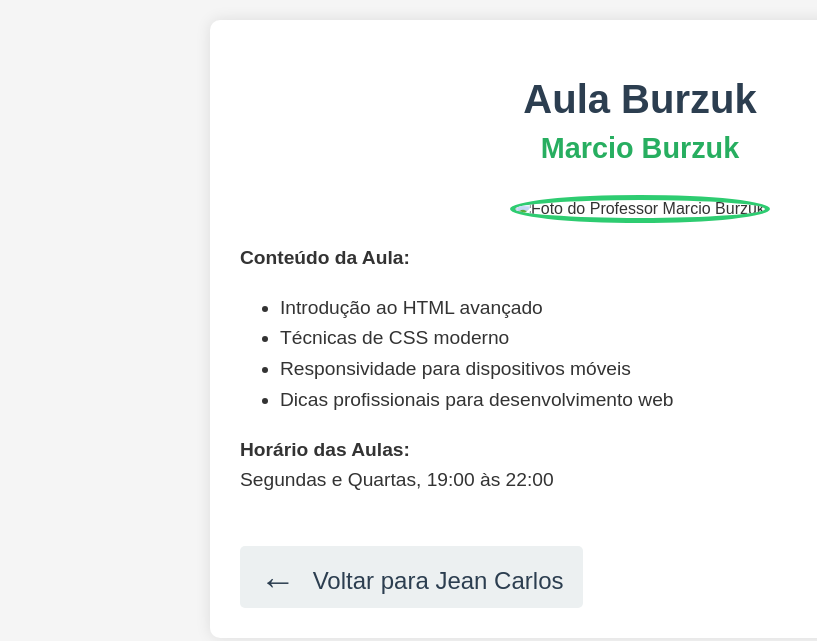
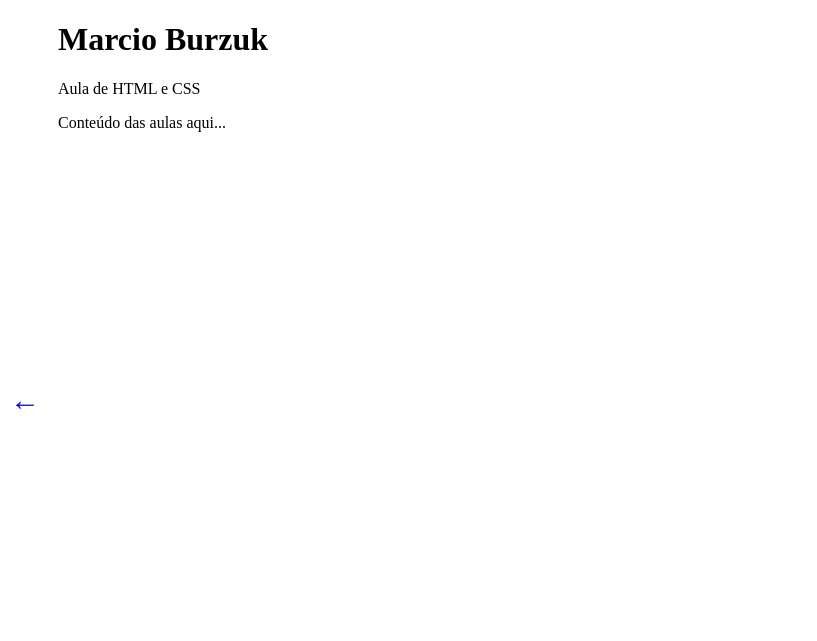
Before and after one commit to neajo/v3, a plain HTML site: page pagina2.html in a window 1280 px wide. Shown: the whole page, without its empty margins (0-817 px from the left). Drawn offline with Linux system fonts and the light colour scheme.

Commit message:
Update pagina2.html

```diff
--- a/pagina2.html
+++ b/pagina2.html
@@ -1,96 +1,19 @@
 <!DOCTYPE html>
-<html lang="pt-br">
+<html>
 <head>
-    <meta charset="UTF-8">
-    <meta name="viewport" content="width=device-width, initial-scale=1.0">
-    <title>Aula Burzuk - Marcio Burzuk</title>
-    <style>
-        body {
-            font-family: Arial, sans-serif;
-            background-color: #f5f5f5;
-            margin: 0;
-            padding: 20px;
-            color: #333;
-        }
-        .container {
-            max-width: 800px;
-            margin: 0 auto;
-            background-color: white;
-            padding: 30px;
-            border-radius: 10px;
-            box-shadow: 0 0 15px rgba(0,0,0,0.1);
-        }
-        h1 {
-            color: #2c3e50;
-            text-align: center;
-            font-size: 2.5em;
-            margin-bottom: 10px;
-        }
-        .nome-professor {
-            text-align: center;
-            font-size: 1.8em;
-            color: #27ae60;
-            margin-bottom: 30px;
-            font-weight: bold;
-        }
-        .foto-professor {
-            display: block;
-            margin: 20px auto;
-            width: 250px;
-            border-radius: 50%;
-            border: 5px solid #2ecc71;
-        }
-        .link-voltar {
-            display: inline-block;
-            margin-top: 30px;
-            font-size: 1.5em;
-            text-decoration: none;
-            color: #2c3e50;
-            background-color: #ecf0f1;
-            padding: 10px 20px;
-            border-radius: 5px;
-            transition: all 0.3s;
-        }
-        .link-voltar:hover {
-            background-color: #2ecc71;
-            color: white;
-        }
-        .seta-grande {
-            font-size: 1.5em;
-            margin-right: 10px;
-        }
-        .conteudo-aula {
-            font-size: 1.2em;
-            line-height: 1.6;
-            margin-bottom: 20px;
-        }
-    </style>
+    <title>Aula Burzuk</title>
 </head>
 <body>
-    <div class="container">
-        <h1>Aula Burzuk</h1>
+    <!-- Seta fixa à esquerda para voltar -->
+    <div style="position: fixed; left: 10px; top: 50%; transform: translateY(-50%); font-size: 30px;">
+        <a href="index.html" style="text-decoration: none;">←</a>
+    </div>
 
-        <div class="nome-professor">Marcio Burzuk</div>
-
-        <!-- Adicione uma foto do professor se tiver (substitua burzuk.webp) -->
-        <img src="burzuk.webp" alt="Foto do Professor Marcio Burzuk" class="foto-professor">
-
-        <div class="conteudo-aula">
-            <p><strong>Conteúdo da Aula:</strong></p>
-            <ul>
-                <li>Introdução ao HTML avançado</li>
-                <li>Técnicas de CSS moderno</li>
-                <li>Responsividade para dispositivos móveis</li>
-                <li>Dicas profissionais para desenvolvimento web</li>
-            </ul>
-
-            <p><strong>Horário das Aulas:</strong><br>
-            Segundas e Quartas, 19:00 às 22:00</p>
-        </div>
-
-        <a href="index.html" class="link-voltar">
-            <span class="seta-grande">←</span> Voltar para Jean Carlos
-        </a>
+    <!-- Conteúdo mínimo -->
+    <div style="margin-left: 50px;">
+        <h1>Marcio Burzuk</h1>
+        <p>Aula de HTML e CSS</p>
+        <p>Conteúdo das aulas aqui...</p>
     </div>
 </body>
 </html>
```
